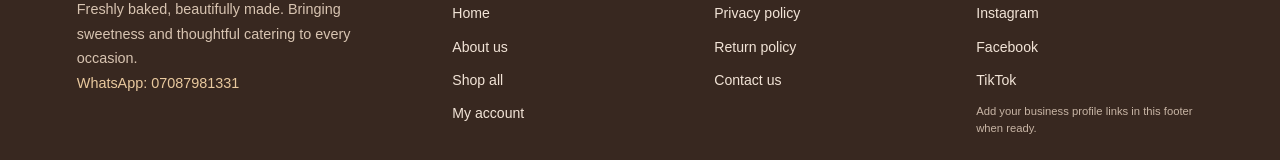
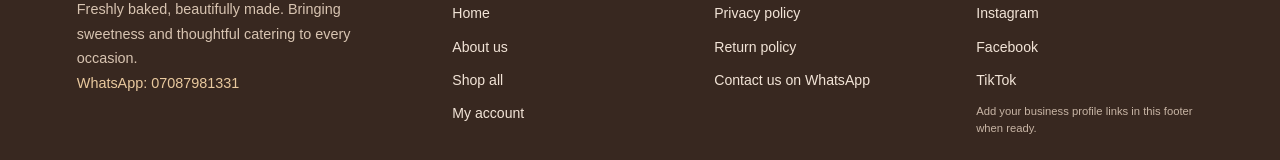
Before and after one commit to nihmatallah22/Baking-hub, a Next.js app: page / in a window 1280 px wide. Shown: the part 1471-1631 px from the top of the page. Built offline with nearby package versions, Linux system fonts and the light colour scheme; no server answers; the database is empty.

Commit message:
Use confirmed WhatsApp contact in footer

```diff
--- a/src/components/site-footer.tsx
+++ b/src/components/site-footer.tsx
@@ -10,7 +10,7 @@ export default function SiteFooter() {
           <a className="footer-contact" href="https://wa.me/2347087981331">WhatsApp: 07087981331</a>
         </div>
         <div className="footer-column"><strong>Explore</strong><Link href="/">Home</Link><Link href="/about">About us</Link><Link href="/shop">Shop all</Link><Link href="/login">My account</Link></div>
-        <div className="footer-column"><strong>Customer care</strong><Link href="/privacy-policy">Privacy policy</Link><Link href="/return-policy">Return policy</Link><a href="mailto:hello@shadollarcakes.com">Contact us</a></div>
+        <div className="footer-column"><strong>Customer care</strong><Link href="/privacy-policy">Privacy policy</Link><Link href="/return-policy">Return policy</Link><a href="https://wa.me/2347087981331">Contact us on WhatsApp</a></div>
         <div className="footer-column"><strong>Follow us</strong><a href="https://www.instagram.com/" target="_blank" rel="noreferrer">Instagram</a><a href="https://www.facebook.com/" target="_blank" rel="noreferrer">Facebook</a><a href="https://www.tiktok.com/" target="_blank" rel="noreferrer">TikTok</a><small>Add your business profile links in this footer when ready.</small></div>
       </div>
       <div className="footer-bottom"><span>© {new Date().getFullYear()} Shadollar Cakes &amp; Treats. All rights reserved.</span><span>Made with love • Baked with care</span></div>
```
